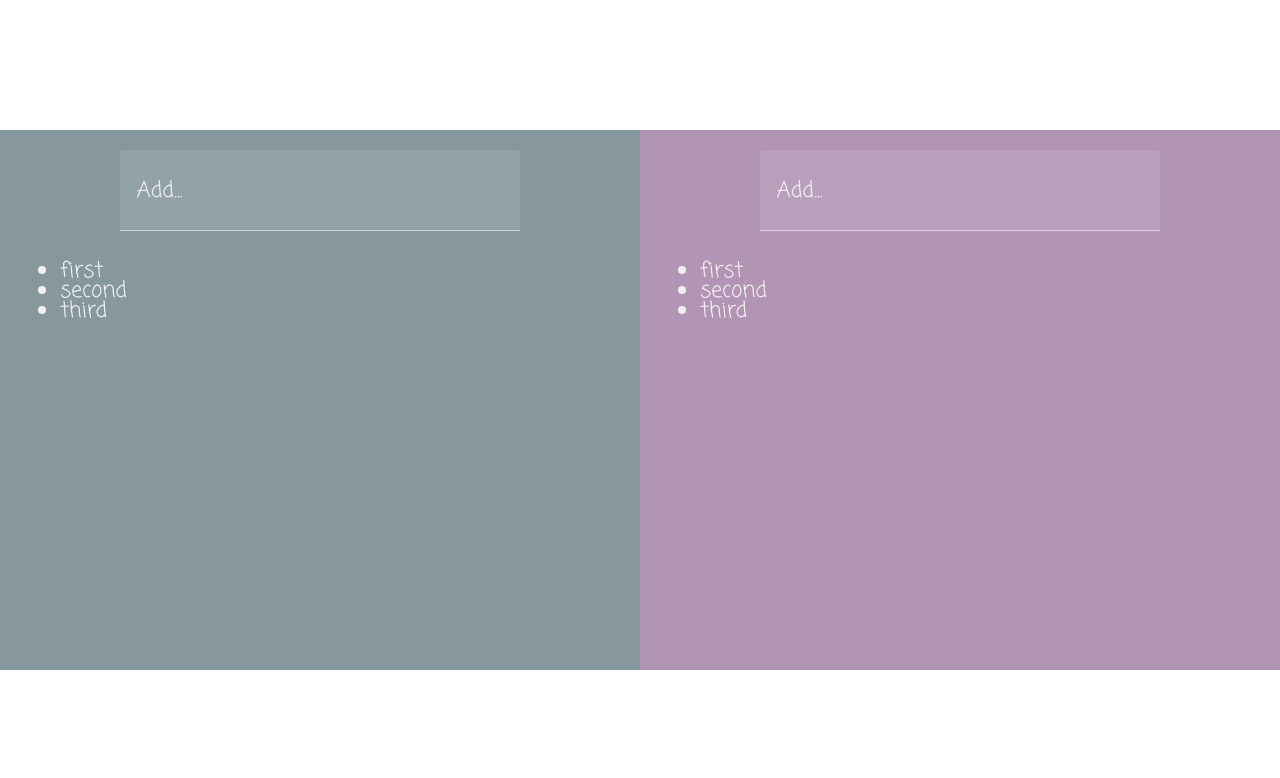
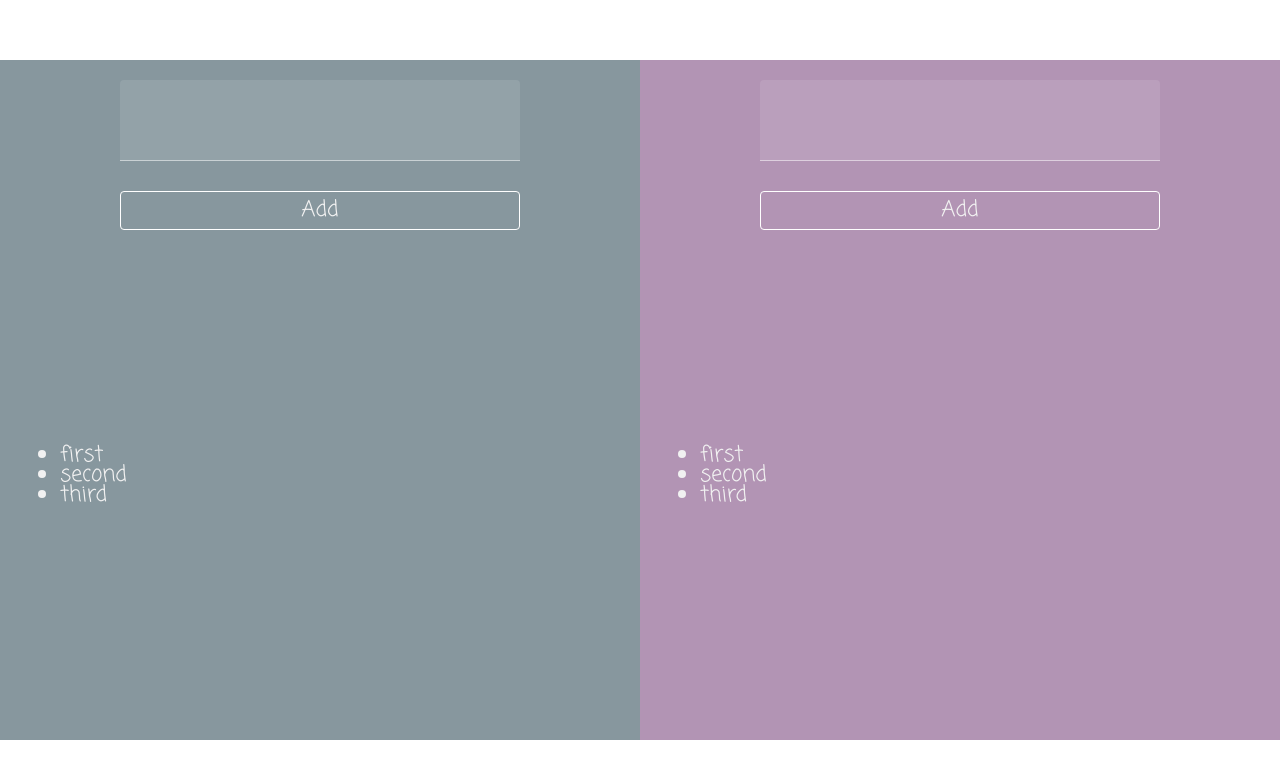
Before and after one commit to candasklc/wishlist, an Angular app: page / in a window 1280 px wide. Shown: the top 778 px of the page. Built offline with nearby package versions, Linux system fonts and the light colour scheme.

Commit message:
adding stuff to the wishlists

```diff
--- a/src/app/app.module.ts
+++ b/src/app/app.module.ts
@@ -3,9 +3,11 @@
 
 import { AppRoutingModule } from './app-routing.module';
 import { AppComponent } from './app.component';
+import { FormsModule } from '@angular/forms';
 import { ListViewComponent } from './components/list-view/list-view.component';
 import { BrowserAnimationsModule } from '@angular/platform-browser/animations';
 import { MatInputModule } from '@angular/material/input';
+import { MatButtonModule } from '@angular/material/button';
 
 @NgModule({
   declarations: [
@@ -17,6 +19,8 @@
     AppRoutingModule,
     BrowserAnimationsModule,
     MatInputModule,
+    MatButtonModule,
+    FormsModule
   ],
   providers: [],
   bootstrap: [AppComponent]
--- a/src/app/components/list-view/list-view.component.html
+++ b/src/app/components/list-view/list-view.component.html
@@ -1,20 +1,26 @@
 <div class="container">
     <article class="list-containers list-container-one">
-        <mat-form-field appearance="fill">
-            <mat-label>Add...</mat-label>
-            <input id="input-one" matInput>
-        </mat-form-field>
-        <ul class="lists" *ngFor="let x of wishListOfDashi">
-            <li>{{x}}</li>
+        <div class="input-container">
+            <mat-form-field appearance="fill">
+                <mat-label></mat-label>
+                <input id="input-one" matInput [(ngModel)]="dashiInput">
+            </mat-form-field>
+            <button (click)='submitDashi()' mat-button>Add</button>
+        </div>
+        <ul class="lists">
+            <li *ngFor="let x of wishListOfDashi">{{x}}</li>
         </ul>
     </article>
     <article class="list-containers list-container-two">
-        <mat-form-field appearance="fill">
-            <mat-label>Add...</mat-label>
-            <input id="input-two" matInput>
-        </mat-form-field>
-        <ul class="lists" *ngFor="let x of wishListOfDjuli">
-            <li>{{x}}</li>
+        <div class="input-container">
+            <mat-form-field appearance="fill">
+                <mat-label></mat-label>
+                <input id="input-two" matInput>
+            </mat-form-field>
+            <button (click)='submitDjuli()' mat-button>Add</button>
+        </div>
+        <ul class="lists">
+            <li *ngFor="let x of wishListOfDjuli">{{x}}</li>
         </ul>
     </article>
 </div>
--- a/src/app/components/list-view/list-view.component.scss
+++ b/src/app/components/list-view/list-view.component.scss
@@ -1,24 +1,36 @@
-
+*{
+    margin: 0;
+}
 .container{
     display: flex;
     justify-content: center;
-    align-items: center;
     width: 100%;
     height: 100vh;
     .input-background{
         background-color: rgb(235, 235, 235);
     }
+
     .list-containers{
-        display: flex;
-        flex-direction: column;
+        align-self: center;
+        display: grid;
         width: 100%;
-        min-height: 500px;
+        height: 80vh;
         padding: 20px;
+        .input-container{
+            justify-self: center;
+            display: grid;
+            width: 400px;
+            height: 20%;
+            button{
+                border: white solid 1px;
+            }
+        }
+        .lists{
+            height: 100%;
+            width: 100%;
+        }
     }
-    mat-form-field{
-        align-self: center;
-        width: 400px;
-    }
+
     .list-container-one{
         background-color: rgba(69, 94, 104, 0.644);
         }
--- a/src/app/components/list-view/list-view.component.ts
+++ b/src/app/components/list-view/list-view.component.ts
@@ -10,9 +10,19 @@
   wishListOfDashi = ['first','second','third']
   wishListOfDjuli = ['first','second','third']
 
+  dashiInput = ''
+  djuliInput = ''
 
   constructor() { }
 
   ngOnInit(): void {
   }
+
+  submitDashi(){
+    this.wishListOfDashi.push(this.dashiInput)
+  }
+
+  submitDjuli(){
+    console.log('Djuli clicked');
+  }
 }
```
